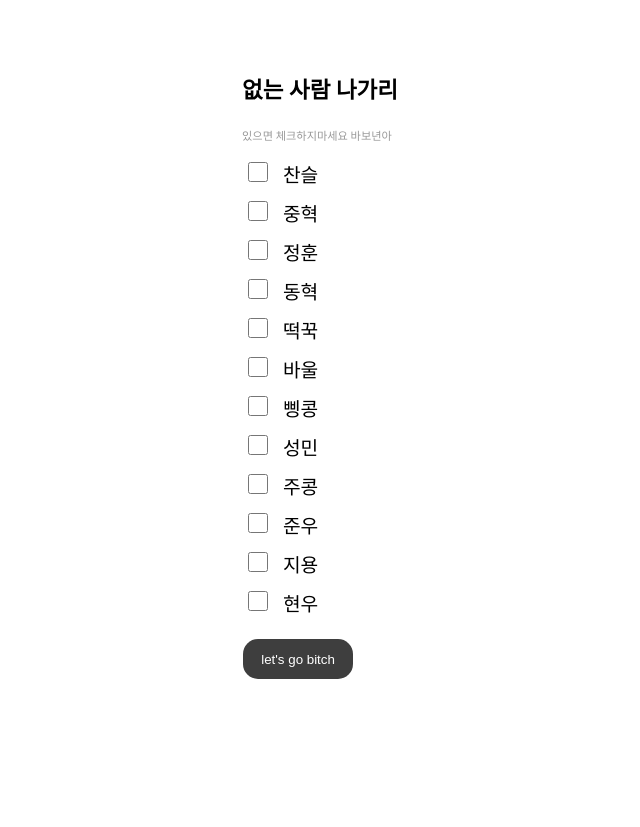
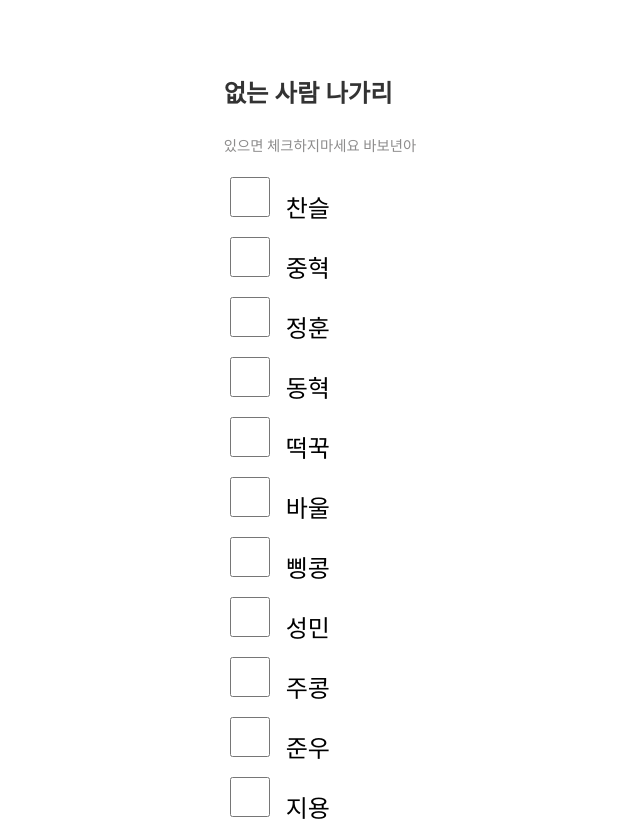
Before and after one commit to rlaehdgur-kim/whoistheking, a plain HTML site: page index.html in a window 1280 px wide. Shown: the top 827 px of the page, without its empty margins (324-964 px from the left). Before the commit the page ends 800 px from the top, so only its background shows below. Drawn offline with Linux system fonts and the light colour scheme.

Commit message:
Update index.html

```diff
--- a/index.html
+++ b/index.html
@@ -40,16 +40,17 @@
       font-size: 1.5rem;
     }
     #selector h3{
+        color : #333;
         margin-left: 8px;
     }
     #selector p{
-        font-size: 0.7rem;
-        color: #999;
+        font-size: 0.9rem;
+        color: #8d8c8c;
         margin-left: 8px;
     }
     #startButton{
         background: rgb(62, 62, 62); color: white;
-        width: 110px; height: 40px;
+        width: 140px; height: 60px;
         border-radius: 15px;
         margin-top: 17px;
         margin-left: 9px;
@@ -59,19 +60,19 @@
     }
 
     #selector {
-        font-size: 1.2rem;
+        font-size: 1.3rem;
         margin-bottom: 30px;
     }
 
     #excludeForm label {
         display: inline-block;
         margin: 5px 10px;
-        font-size: 1.2rem;
+        font-size: 1.5rem;
     }
 
     #excludeForm input[type="checkbox"] {
-        width: 20px;
-        height: 20px;
+        width: 40px;
+        height: 40px;
         margin-right: 10px;
     }
 
```
